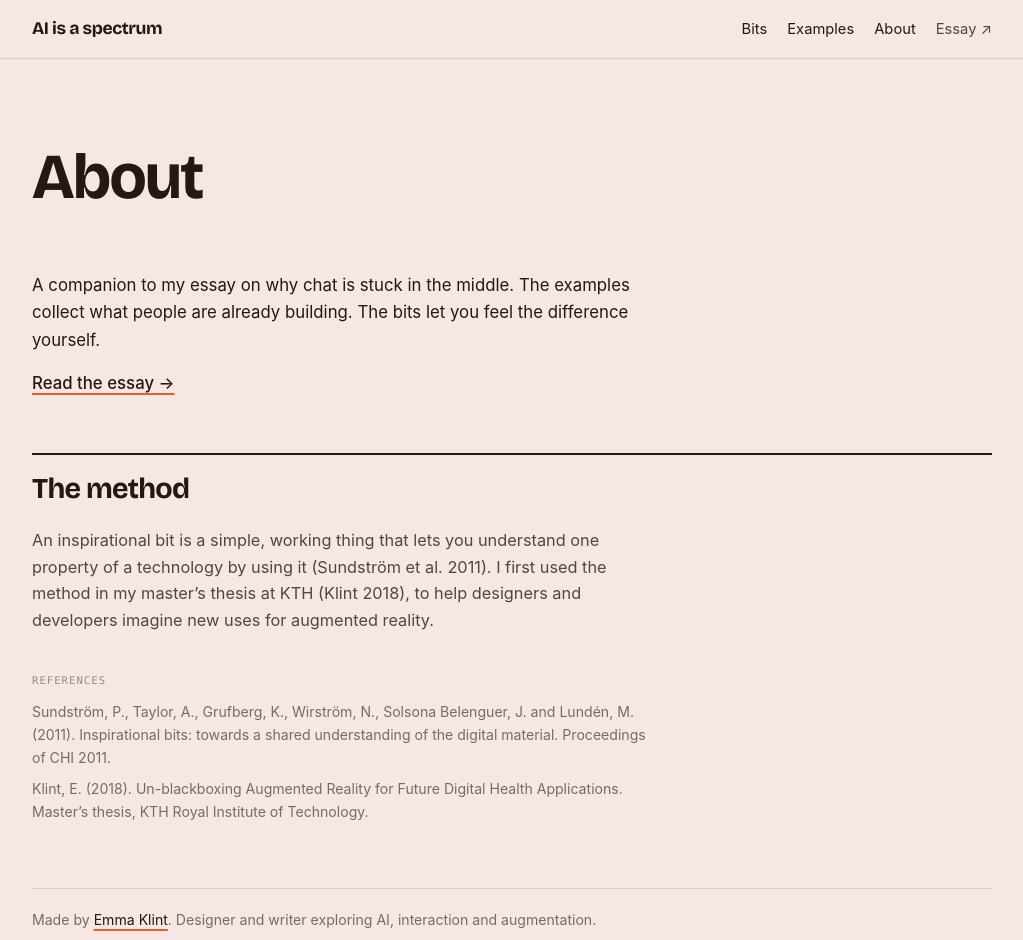
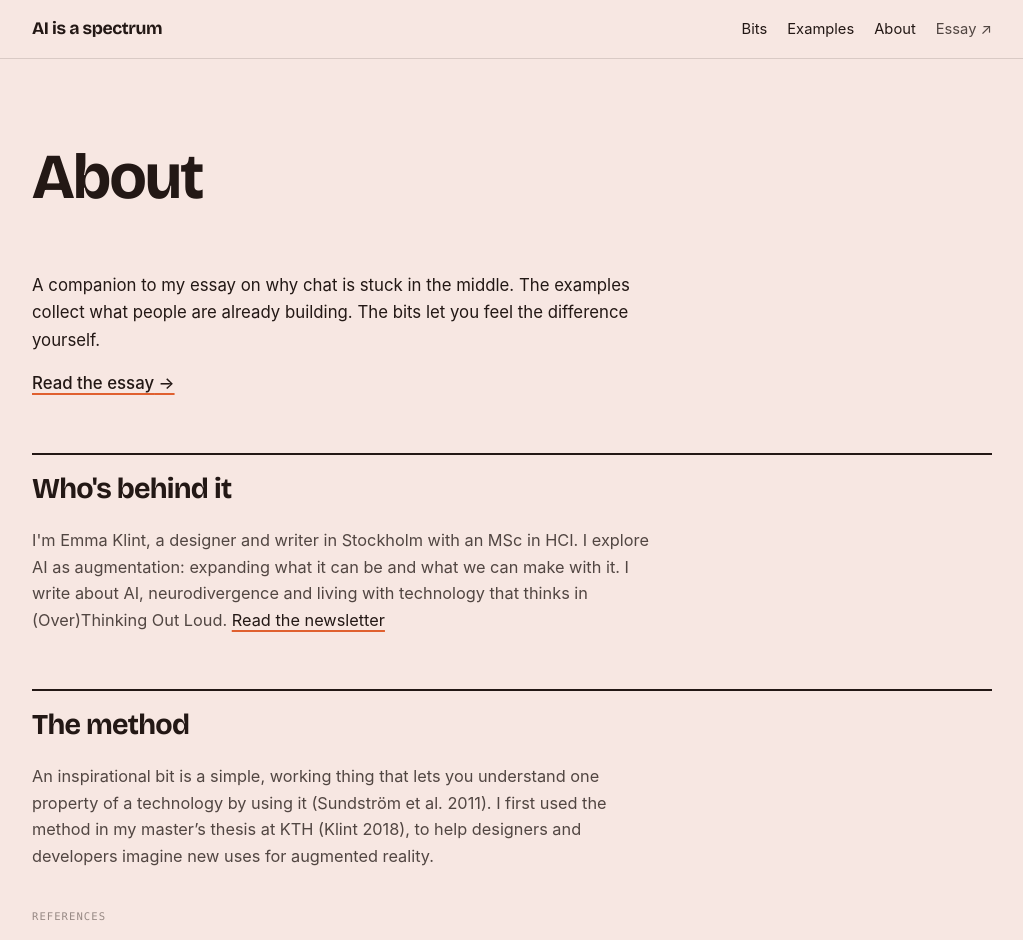
Before and after one commit to emmaklint/aiisaspectrum, a Next.js app: page /about in a window 1280 px wide. Shown: the top 940 px of the page, without its empty margins (128-1151 px from the left). Built offline with nearby package versions, Linux system fonts and the light colour scheme; a web font is replaced by a local one.

Commit message:
Use Emma's own bio in the footer and About page
Co-Authored-By: Claude Opus 5.5 <noreply@anthropic.com>
Claude-Session: https://claude.ai/code/session_01UzcxGq8JhZTSM1D1FgtCnH

```diff
--- a/app/about/page.tsx
+++ b/app/about/page.tsx
@@ -21,6 +21,14 @@ export default function AboutPage() {
           </p>
         </div>
 
+        <h2 className="mt-14 border-t-2 border-ink pt-4 text-[1.8rem] leading-tight">{about.whoHeading}</h2>
+        <p className="mt-5 max-w-[60ch] text-[1.02rem] leading-relaxed text-ink-muted">
+          {about.who}{" "}
+          <a href={about.newsletterUrl} className="text-ink underline decoration-crayon decoration-2 underline-offset-4">
+            Read the newsletter
+          </a>
+        </p>
+
         <h2 className="mt-14 border-t-2 border-ink pt-4 text-[1.8rem] leading-tight">{about.methodHeading}</h2>
         <div className="mt-5 max-w-[60ch] space-y-4 text-[1.02rem] leading-relaxed text-ink-muted">
           {about.method.map((p) => (
--- a/content/copy.ts
+++ b/content/copy.ts
@@ -23,6 +23,9 @@ export const about = {
   body: [
     "A companion to my essay on why chat is stuck in the middle. The examples collect what people are already building. The bits let you feel the difference yourself.",
   ],
+  whoHeading: "Who's behind it",
+  who: "I'm Emma Klint, a designer and writer in Stockholm with an MSc in HCI. I explore AI as augmentation: expanding what it can be and what we can make with it. I write about AI, neurodivergence and living with technology that thinks in (Over)Thinking Out Loud.",
+  newsletterUrl: "https://emmaklint.substack.com/",
   methodHeading: "The method",
   method: [
     "An inspirational bit is a simple, working thing that lets you understand one property of a technology by using it (Sundström et al. 2011). I first used the method in my master’s thesis at KTH (Klint 2018), to help designers and developers imagine new uses for augmented reality.",
--- a/content/site.ts
+++ b/content/site.ts
@@ -13,7 +13,7 @@ export const site = {
 
   author: {
     name: "Emma Klint",
-    role: "Designer and writer exploring AI, interaction and augmentation.",
+    role: "Designer on a mission to redesign technology so more ways to be human become possible.",
     url: "https://emmaklint.com",
   },
 };
```
